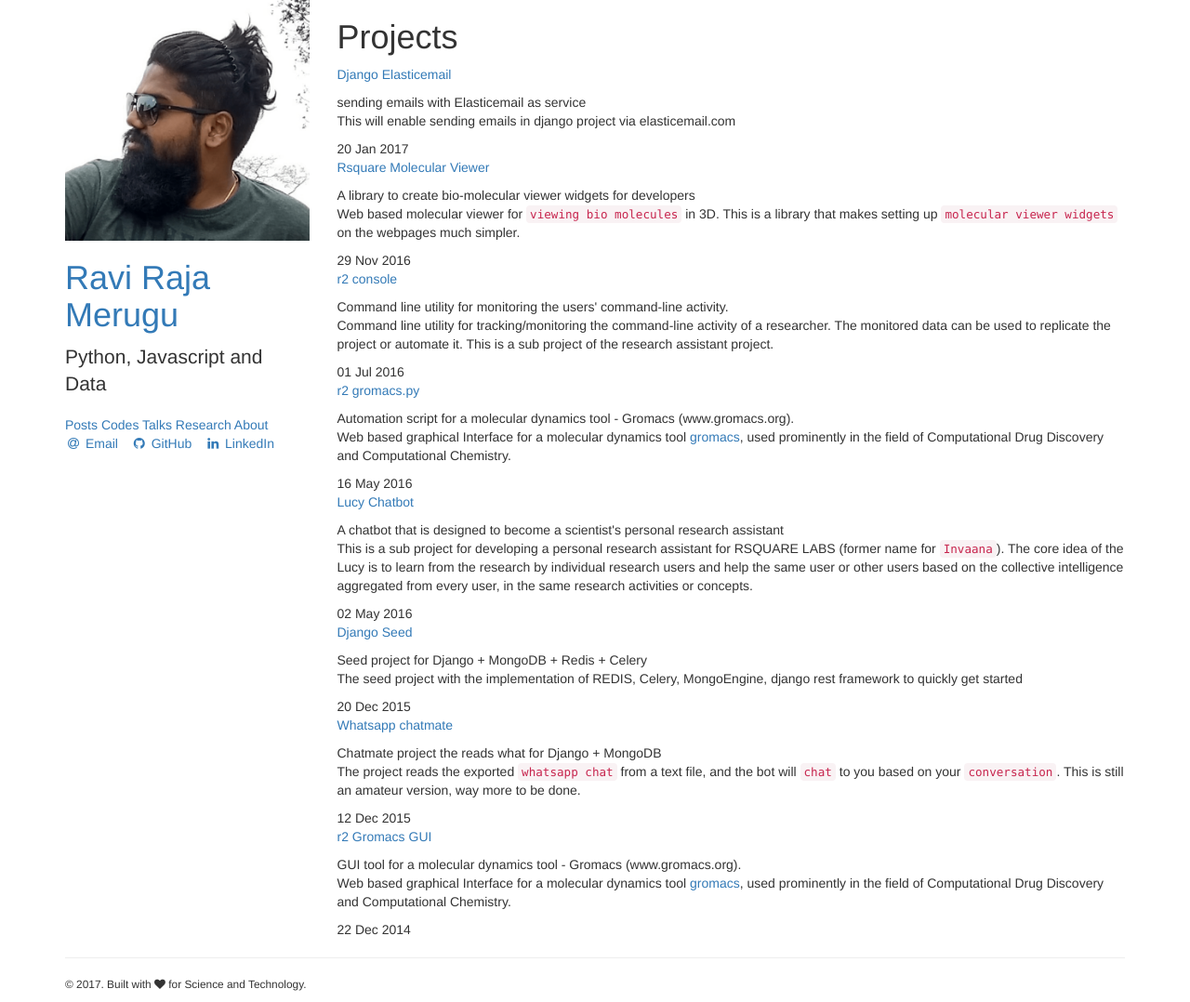
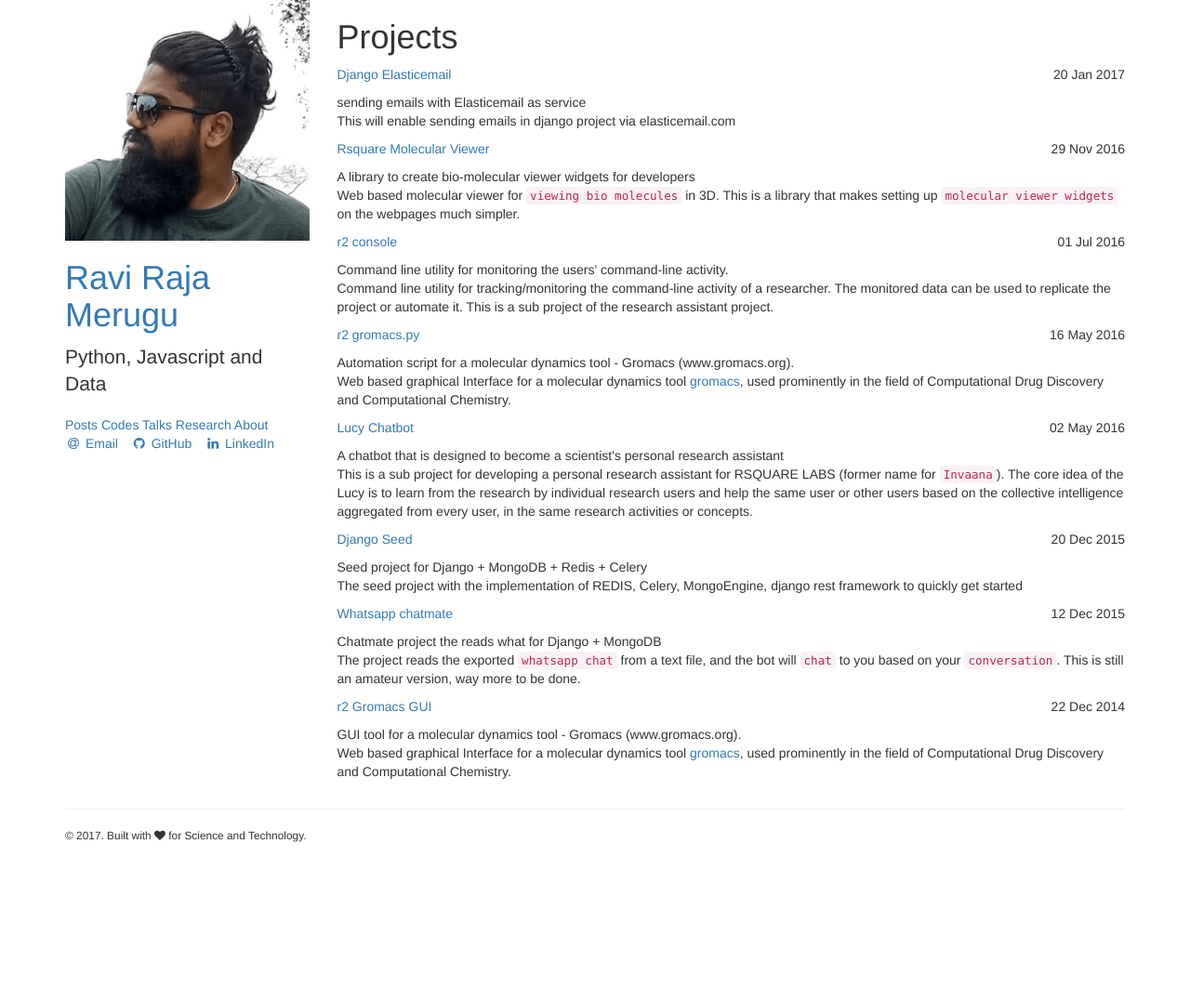
Before and after one commit to rrmerugu/rrmerugu.github.io, a Jekyll site: the page built from projects/index.md, in a window 1280 px wide. Shown: the whole page at 93% size. Built offline with Jekyll 4.4.1, drawn with Linux system fonts in a browser that asks for light colours; nearby versions of some CDN libraries; after the commit the page ends 918 px from its top, so only the background shows below that.

Commit message:
UI updates

```diff
--- a/projects/index.md
+++ b/projects/index.md
@@ -10,13 +10,14 @@
       <a href="{{ project.website }}" target="_blank">
         {{ project.title }}
       </a>
+      <span class="pull-right color-999">    {{ project.date | date_to_string }}
+      </span>
     </p>
     <span class="project-tagline post-date">
         {{ project.tagline }}
     </span>
 
     {{ project.content }}
-    {{ project.date | date_to_string }}
 
 
   </div>
--- a/public/css/main.css
+++ b/public/css/main.css
@@ -114,6 +114,6 @@
 .project {
   margin-bottom: 20px;
 }
-.color-999 p{
+.color-999 p, .color-999 {
   color: #999;
 }
```
Also changed, not shown: 3 other files.
